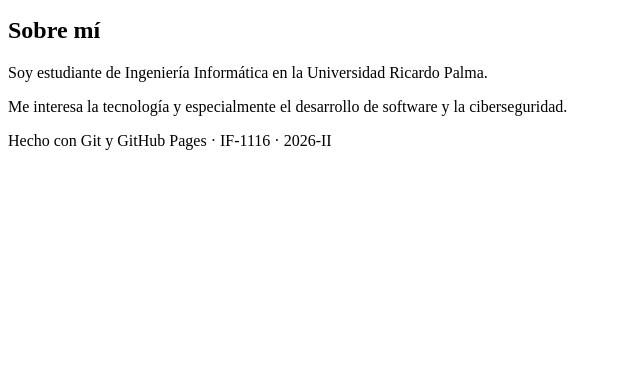
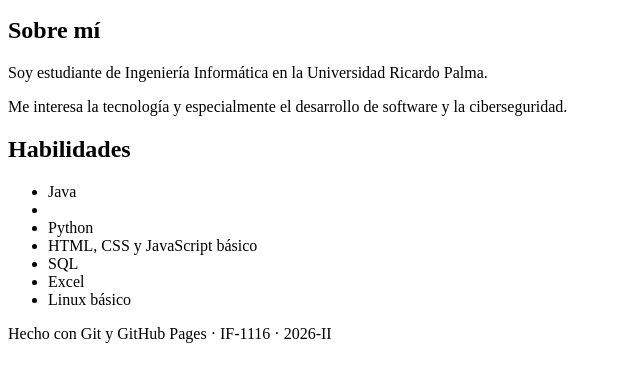
Before and after one commit to MarcoYataco/MarcoYataco.github.io, a plain HTML site: page index.html in a window 1280 px wide. Shown: the part 101-482 px from the top of the page, without its empty margins (0-640 px from the left). Drawn offline with Linux system fonts and the light colour scheme.

Commit message:
Agregar lista de habilidades

```diff
--- a/index.html
+++ b/index.html
@@ -16,6 +16,18 @@
       <p>Soy estudiante de Ingeniería Informática en la Universidad Ricardo Palma.</p>
       <p>Me interesa la tecnología y especialmente el desarrollo de software y la ciberseguridad.</p>
     </section>
+    <section id="habilidades">
+  <h2>Habilidades</h2>
+  <ul>
+    <li>Java</li>
+    <li></li>
+    <li>Python</li>
+    <li>HTML, CSS y JavaScript básico</li>
+    <li>SQL</li>
+    <li>Excel</li>
+    <li>Linux básico</li>
+  </ul>
+</section>
   </main>
   <footer>
     <p>Hecho con Git y GitHub Pages · IF-1116 · 2026-II</p>
```
